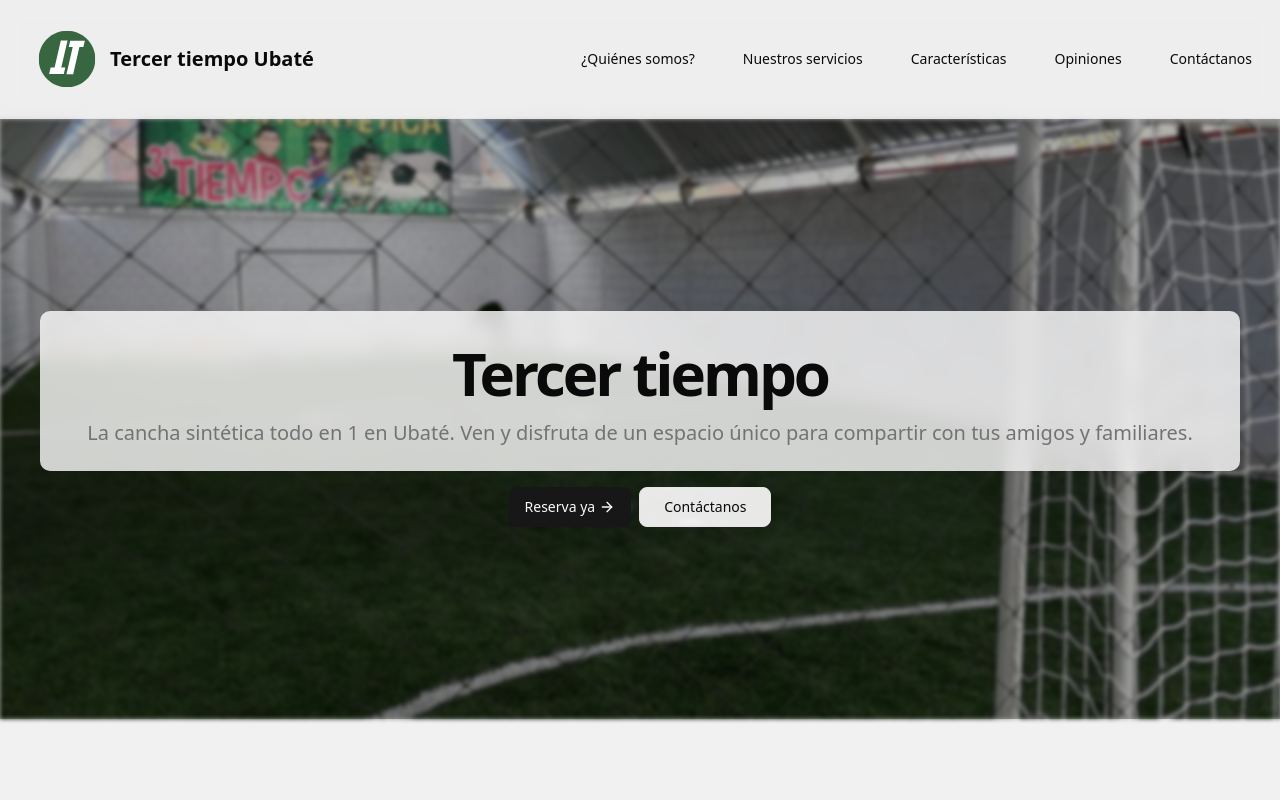
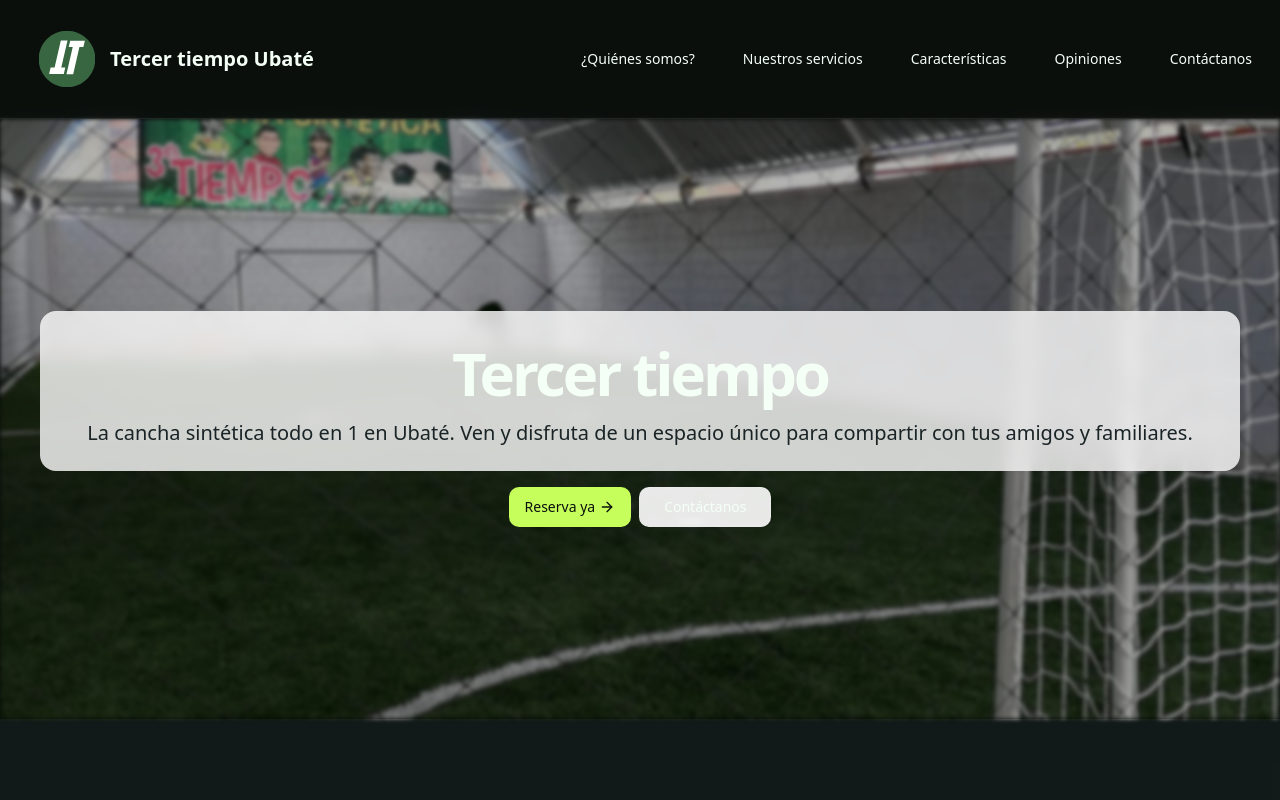
Before and after one commit to gomez2608/tercer-tiempo-landing, a Next.js app: page / in a window 1280 px wide. Shown: the top 800 px of the page. Built offline with nearby package versions, Linux system fonts and the light colour scheme.

Commit message:
feat(design): rewrite design tokens for Direction A palette

```diff
--- a/src/app/globals.css
+++ b/src/app/globals.css
@@ -2,118 +2,53 @@
 
 @plugin "tailwindcss-animate";
 
-@custom-variant dark (&:is(.dark *));
+@theme inline {
+  /* --- Brand tokens (Direction A) --- */
+  --color-ink: #0A0F0D;
+  --color-surface: #11181A;
+  --color-elevated: #1A2426;
+  --color-lime: #C6FF5B;
+  --color-lime-deep: #8FC92E;
+  --color-fg: #F4FFF5;
+  --color-muted: #6B7775;
+  --color-hairline: rgba(255, 255, 255, 0.08);
+  --color-status-warn: #FFD43B;
+  --color-status-closed: #FF6B5B;
 
-@theme inline {
-  --color-background: var(--background);
-  --color-foreground: var(--foreground);
+  /* Fonts (already loaded in layout.tsx) */
   --font-sans: var(--font-geist-sans);
   --font-mono: var(--font-geist-mono);
-  --color-sidebar-ring: var(--sidebar-ring);
-  --color-sidebar-border: var(--sidebar-border);
-  --color-sidebar-accent-foreground: var(--sidebar-accent-foreground);
-  --color-sidebar-accent: var(--sidebar-accent);
-  --color-sidebar-primary-foreground: var(--sidebar-primary-foreground);
-  --color-sidebar-primary: var(--sidebar-primary);
-  --color-sidebar-foreground: var(--sidebar-foreground);
-  --color-sidebar: var(--sidebar);
-  --color-chart-5: var(--chart-5);
-  --color-chart-4: var(--chart-4);
-  --color-chart-3: var(--chart-3);
-  --color-chart-2: var(--chart-2);
-  --color-chart-1: var(--chart-1);
-  --color-ring: var(--ring);
-  --color-input: var(--input);
-  --color-border: var(--border);
-  --color-destructive-foreground: var(--destructive-foreground);
-  --color-destructive: var(--destructive);
-  --color-accent-foreground: var(--accent-foreground);
-  --color-accent: var(--accent);
-  --color-muted-foreground: var(--muted-foreground);
-  --color-muted: var(--muted);
-  --color-secondary-foreground: var(--secondary-foreground);
-  --color-secondary: var(--secondary);
-  --color-primary-foreground: var(--primary-foreground);
-  --color-primary: var(--primary);
-  --color-popover-foreground: var(--popover-foreground);
-  --color-popover: var(--popover);
-  --color-card-foreground: var(--card-foreground);
-  --color-card: var(--card);
-  --radius-sm: calc(var(--radius) - 4px);
-  --radius-md: calc(var(--radius) - 2px);
-  --radius-lg: var(--radius);
-  --radius-xl: calc(var(--radius) + 4px);
+
+  /* Radii */
+  --radius-sm: 6px;
+  --radius-md: 10px;
+  --radius-lg: 16px;
+  --radius-xl: 24px;
+
+  /* --- shadcn aliases: point at the brand tokens --- */
+  --color-background: var(--color-ink);
+  --color-foreground: var(--color-fg);
+  --color-card: var(--color-surface);
+  --color-card-foreground: var(--color-fg);
+  --color-popover: var(--color-elevated);
+  --color-popover-foreground: var(--color-fg);
+  --color-primary: var(--color-lime);
+  --color-primary-foreground: var(--color-ink);
+  --color-secondary: var(--color-elevated);
+  --color-secondary-foreground: var(--color-fg);
+  --color-muted: var(--color-elevated);
+  --color-muted-foreground: var(--color-muted);
+  --color-accent: var(--color-lime);
+  --color-accent-foreground: var(--color-ink);
+  --color-destructive: var(--color-status-closed);
+  --color-destructive-foreground: var(--color-ink);
+  --color-border: var(--color-hairline);
+  --color-input: var(--color-hairline);
+  --color-ring: var(--color-lime);
 }
 
 :root {
-  --background: #eeeeee;
-  --foreground: oklch(0.145 0 0);
-  --card: oklch(1 0 0);
-  --card-foreground: oklch(0.145 0 0);
-  --popover: oklch(1 0 0);
-  --popover-foreground: oklch(0.145 0 0);
-  --primary: oklch(0.205 0 0);
-  --primary-foreground: oklch(0.985 0 0);
-  --secondary: oklch(0.97 0 0);
-  --secondary-foreground: oklch(0.205 0 0);
-  --muted: oklch(0.97 0 0);
-  --muted-foreground: oklch(0.556 0 0);
-  --accent: oklch(0.97 0 0);
-  --accent-foreground: oklch(0.205 0 0);
-  --destructive: oklch(0.577 0.245 27.325);
-  --destructive-foreground: oklch(0.577 0.245 27.325);
-  --border: oklch(0.922 0 0);
-  --input: oklch(0.922 0 0);
-  --ring: oklch(0.708 0 0);
-  --chart-1: oklch(0.646 0.222 41.116);
-  --chart-2: oklch(0.6 0.118 184.704);
-  --chart-3: oklch(0.398 0.07 227.392);
-  --chart-4: oklch(0.828 0.189 84.429);
-  --chart-5: oklch(0.769 0.188 70.08);
-  --radius: 0.625rem;
-  --sidebar: oklch(0.985 0 0);
-  --sidebar-foreground: oklch(0.145 0 0);
-  --sidebar-primary: oklch(0.205 0 0);
-  --sidebar-primary-foreground: oklch(0.985 0 0);
-  --sidebar-accent: oklch(0.97 0 0);
-  --sidebar-accent-foreground: oklch(0.205 0 0);
-  --sidebar-border: oklch(0.922 0 0);
-  --sidebar-ring: oklch(0.708 0 0);
-}
-
-.dark {
-  --background: oklch(0.145 0 0);
-  --foreground: oklch(0.985 0 0);
-  --card: oklch(0.145 0 0);
-  --card-foreground: oklch(0.985 0 0);
-  --popover: oklch(0.145 0 0);
-  --popover-foreground: oklch(0.985 0 0);
-  --primary: oklch(0.985 0 0);
-  --primary-foreground: oklch(0.205 0 0);
-  --secondary: oklch(0.269 0 0);
-  --secondary-foreground: oklch(0.985 0 0);
-  --muted: oklch(0.269 0 0);
-  --muted-foreground: oklch(0.708 0 0);
-  --accent: oklch(0.269 0 0);
-  --accent-foreground: oklch(0.985 0 0);
-  --destructive: oklch(0.396 0.141 25.723);
-  --destructive-foreground: oklch(0.637 0.237 25.331);
-  --border: oklch(0.269 0 0);
-  --input: oklch(0.269 0 0);
-  --ring: oklch(0.439 0 0);
-  --chart-1: oklch(0.488 0.243 264.376);
-  --chart-2: oklch(0.696 0.17 162.48);
-  --chart-3: oklch(0.769 0.188 70.08);
-  --chart-4: oklch(0.627 0.265 303.9);
-  --chart-5: oklch(0.645 0.246 16.439);
-  --sidebar: oklch(0.205 0 0);
-  --sidebar-foreground: oklch(0.985 0 0);
-  --sidebar-primary: oklch(0.488 0.243 264.376);
-  --sidebar-primary-foreground: oklch(0.985 0 0);
-  --sidebar-accent: oklch(0.269 0 0);
-  --sidebar-accent-foreground: oklch(0.985 0 0);
-  --sidebar-border: oklch(0.269 0 0);
-  --sidebar-ring: oklch(0.439 0 0);
+  color-scheme: dark;
 }
 
 @layer base {
@@ -121,6 +56,27 @@
     @apply border-border outline-ring/50;
   }
   body {
-    @apply bg-background text-foreground;
+    @apply bg-background text-foreground antialiased;
+    font-feature-settings: "ss01", "cv11";
+  }
+
+  /* Smooth scroll for in-page anchor navigation */
+  html {
+    scroll-behavior: smooth;
+  }
+
+  @media (prefers-reduced-motion: reduce) {
+    html { scroll-behavior: auto; }
+    *, *::before, *::after {
+      animation-duration: 0.01ms !important;
+      animation-iteration-count: 1 !important;
+      transition-duration: 0.01ms !important;
+    }
+  }
+
+  /* Selection */
+  ::selection {
+    background: var(--color-lime);
+    color: var(--color-ink);
   }
 }
```
